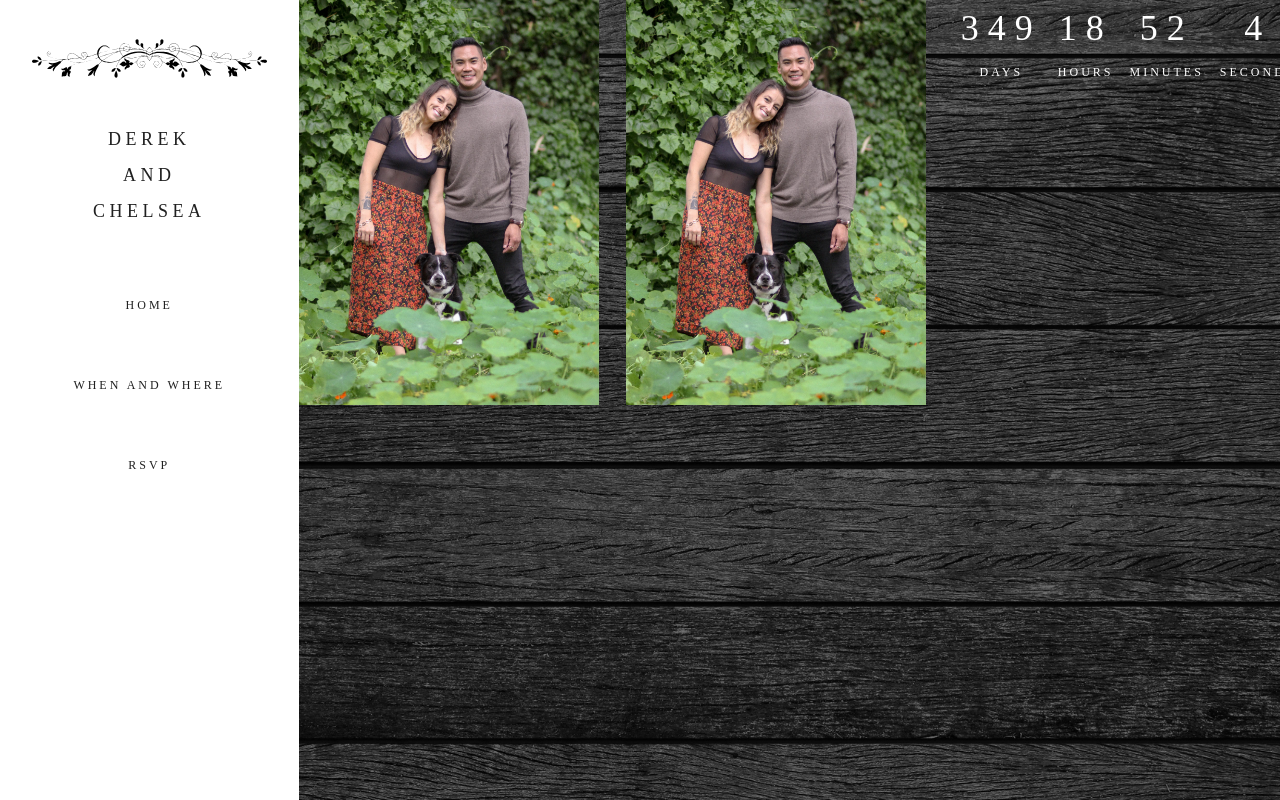
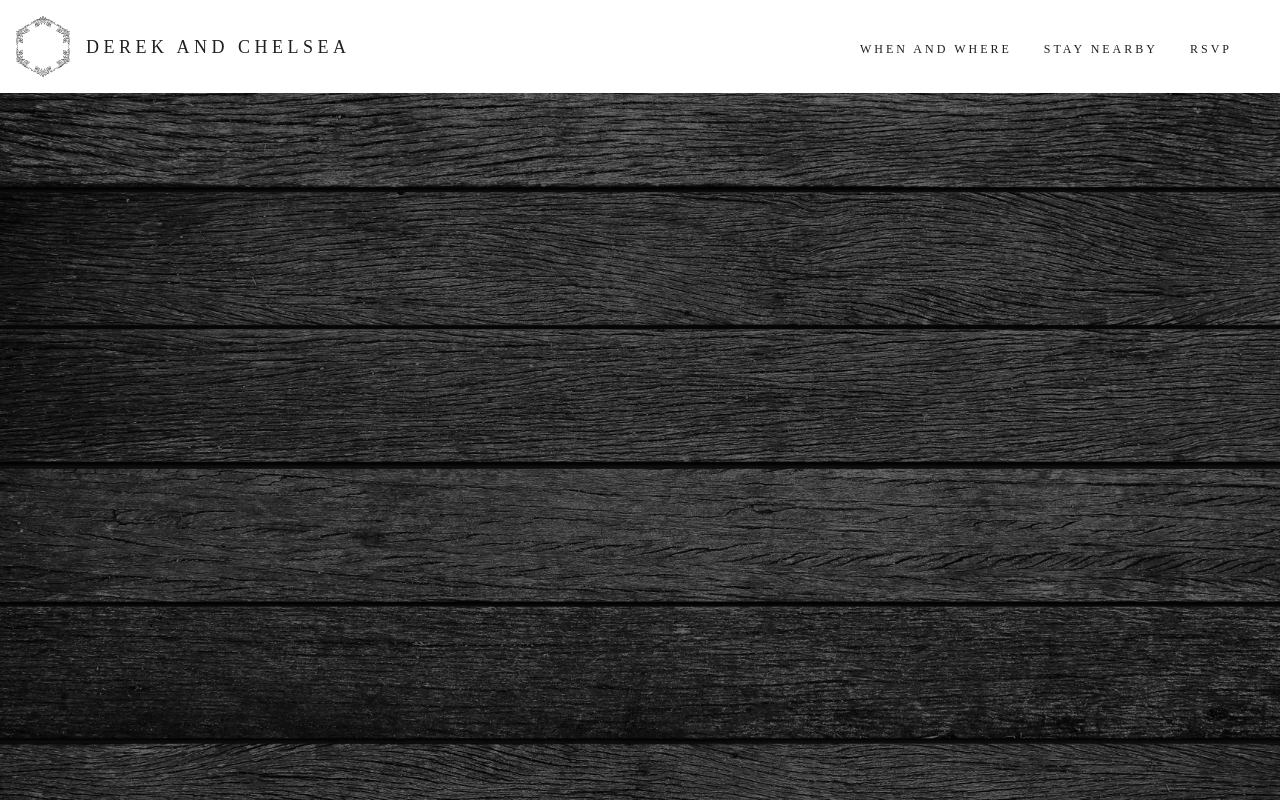
Before and after one commit to derek-oshita/chelsea-and-derek, a Next.js app: page / in a window 1280 px wide. Built offline with nearby package versions, Linux system fonts and the light colour scheme; a web font is replaced by a local one.

Commit message:
created new, more responsive top nav, but mobile menu animation is trash.

```diff
--- a/src/app/page.jsx
+++ b/src/app/page.jsx
@@ -2,19 +2,12 @@ import Nav from "@/components/molecules/nav/Nav";
 import { BackgroundImage } from "@/components/atoms/img-components/BackgroundImage";
 import { Main } from "@/components/atoms/containers/Main";
 import { HomepageGrid } from "@/components/atoms/layout/HomepageGrid";
+import { TopNav } from "@/components/molecules/nav/TopNav";
 
 export default function Home() {
   return (
     <BackgroundImage>
-      <Main>
-        <Nav/>
-        <HomepageGrid />
-      </Main>
-
-
-
-
-
+      <TopNav />
     </BackgroundImage>
   );
 };
--- a/src/components/atoms/NavItemCell.jsx
+++ b/src/components/atoms/NavItemCell.jsx
@@ -3,10 +3,8 @@ import Link from 'next/link';
 
 export default function NavItemCell ({ linkTo, title }) {
   return (
-    <div key={title} className="container w-full text-center p-4">
-      <Link href={`/${linkTo}`}>
-        <p  className="font-primary text-xs text-dark tracking-widest">{title}</p>
-      </Link>
-    </div>
+    <Link href={`/${linkTo}`}>
+      <p  className="block mt-4 lg:inline-block lg:mt-0 mr-4 font-primary text-xs text-dark tracking-widest">{title}</p>
+    </Link>
   );
 };
--- /dev/null
+++ b/src/components/atoms/TopNavButton.jsx
@@ -0,0 +1,13 @@
+'use client';
+
+export const TopNavButton = ({ isMenuOpen, onIsMenuOpen }) => {
+  return (
+    <>
+      <div className="block lg:hidden">
+        <button onClick={() => onIsMenuOpen(!isMenuOpen)} className="flex items-center px-3 py-2 border rounded text-teal-200 border-teal-400 hover:text-white hover:border-white">
+          <svg className="fill-current h-3 w-3" viewBox="0 0 20 20" xmlns="http://www.w3.org/2000/svg"><title>Menu</title><path d="M0 3h20v2H0V3zm0 6h20v2H0V9zm0 6h20v2H0v-2z"/></svg>
+        </button>
+      </div>
+    </>
+  );
+};
--- /dev/null
+++ b/src/components/atoms/TopNavLogo.jsx
@@ -0,0 +1,19 @@
+import Image from "next/image";
+import Link from "next/link";
+
+export const TopNavLogo = () => {
+  return (
+    <Link href="/">
+      <div className="flex items-center flex-shrink-0 text-white mr-6">
+        <Image
+          src="/top-nav-logo.svg"
+          alt="geometric-logo"
+          width={54}
+          height={54}
+        />
+        <span className="font-primary text-lg text-dark tracking-widest m-2">DEREK AND CHELSEA</span>
+      </div>
+    </Link>
+
+  );
+};
--- a/src/components/atoms/containers/Main.jsx
+++ b/src/components/atoms/containers/Main.jsx
@@ -3,10 +3,6 @@ export const Main = ({ children }) => {
   return (
     <main className="container xxs:block sm:flex h-full w-full">
       {...children}
-
-
-
-
     </main>
   );
 };
--- /dev/null
+++ b/src/components/atoms/layout/TopNavItemCell.jsx
@@ -0,0 +1,12 @@
+import Link from "next/link";
+
+
+export const TopNavItemCell = ({ linkTo, title }) => {
+  return (
+    <div className="text-sm lg:flex-grow">
+      <Link href={`/${linkTo}`}>
+        <p  className="font-primary text-dark tracking-widest">{title}</p>
+      </Link>
+    </div>
+  );
+};
--- /dev/null
+++ b/src/components/molecules/nav/TopNav.jsx
@@ -0,0 +1,48 @@
+'use client';
+
+import { TopNavLogo } from "@/components/atoms/TopNavLogo";
+import { TopNavList } from "@/components/molecules/nav/TopNavList";
+import { TopNavButton } from "@/components/atoms/TopNavButton";
+import { useState } from "react";
+import NavItemCell from "@/components/atoms/NavItemCell";
+
+export const TopNav = () => {
+  const [isMenuOpen, setIsMenuOpen] = useState(false);
+
+  const navItems = [
+    {
+      id: 'when-and-where',
+      title: 'WHEN AND WHERE',
+      linkTo: 'when-and-where'
+
+    },
+    {
+      id: 'stay-nearby',
+      title: 'STAY NEARBY',
+      linkTo: 'stay-nearby'
+    },
+    {
+      id: 'rsvp',
+      title: 'RSVP',
+      linkTo: 'rsvp'
+    },
+  ];
+  return (
+    <>
+      <nav id="top-nav" className="flex items-center justify-between bg-white p-2">
+        <TopNavLogo/>
+        <TopNavButton isMenuOpen={isMenuOpen} onIsMenuOpen={setIsMenuOpen}/>
+        <TopNavList />
+      </nav>
+      { isMenuOpen && (
+        <div className={`flex flex-col text-end w-full bg-white p-4 ease-in-out duration-500 ${isMenuOpen ? 'translate-x-0' : 'translate-x-full'}`}>
+          {navItems.map((i) => {
+            return (
+              <NavItemCell key={i.id} {...i}/>
+            );
+          })}
+        </div>
+      )}
+    </>
+  );
+};
--- /dev/null
+++ b/src/components/molecules/nav/TopNavList.jsx
@@ -0,0 +1,38 @@
+import NavItemCell from "@/components/atoms/NavItemCell";
+
+export const TopNavList = () => {
+  const navItems = [
+    {
+      id: 'when-and-where',
+      title: 'WHEN AND WHERE',
+      linkTo: 'when-and-where'
+
+    },
+    {
+      id: 'stay-nearby',
+      title: 'STAY NEARBY',
+      linkTo: 'stay-nearby'
+    },
+    {
+      id: 'rsvp',
+      title: 'RSVP',
+      linkTo: 'rsvp'
+    },
+  ];
+
+  return (
+    <div className="hidden w-full flex-grow lg:flex lg:items-center lg:w-auto">
+      <div className="container flex justify-end lg:flex-grow">
+        { navItems.map(({ id, linkTo, title }) => {
+          return (
+            <NavItemCell
+              key={id}
+              linkTo={linkTo}
+              title={title}
+            />
+          );
+        }) }
+      </div>
+    </div>
+  );
+};
```
Also changed, not shown: public/top-nav-logo.svg (added).
